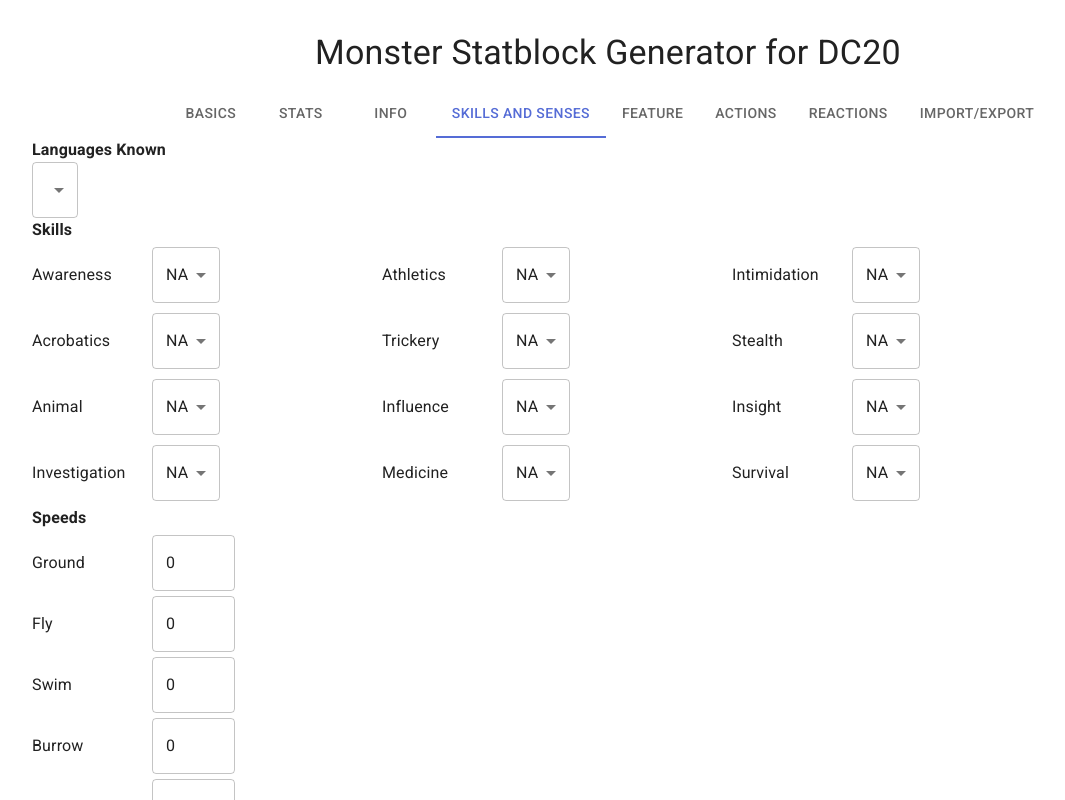
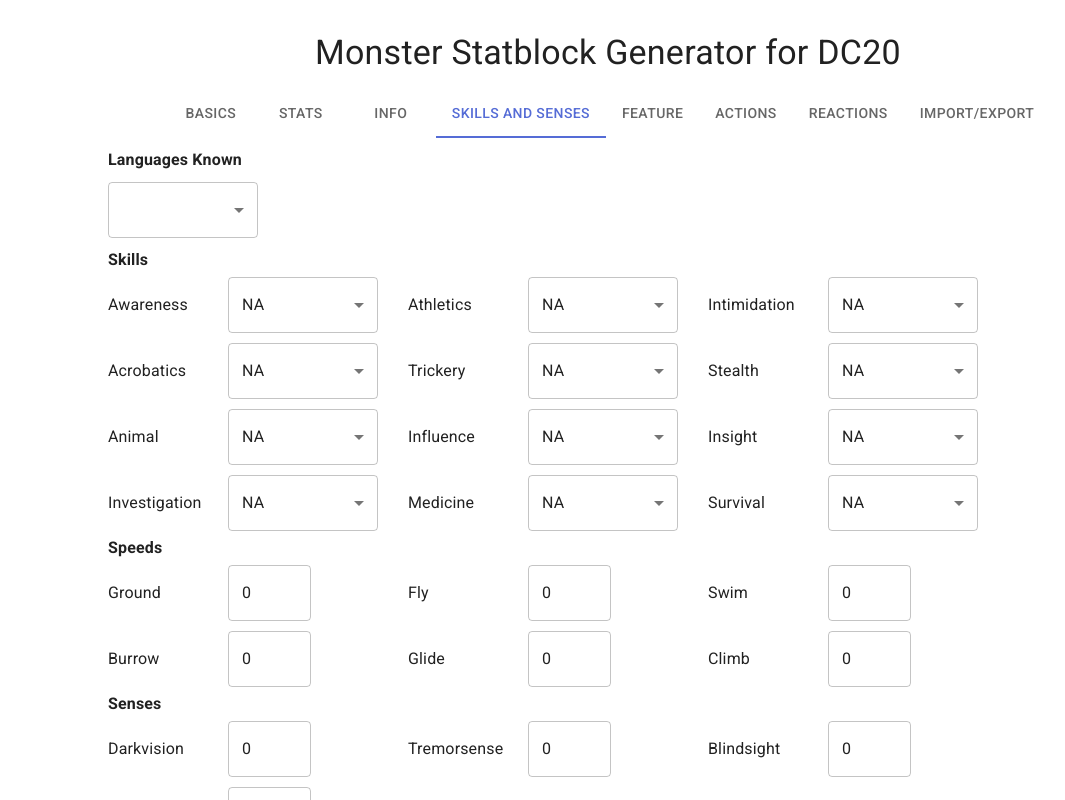
Before and after one commit to DanShink/monsterstatblockgen, a React (Vite) app: page / in a window 1280 px wide. Both pictures are taken after a click on the tab "SKILLS AND SENSES". Shown: the top 800 px of the page, without its empty margins (32-1097 px from the left). Built offline with nearby package versions, Linux system fonts and the light colour scheme.

Commit message:
Finished skills and senses

```diff
--- a/src/MonsterStatblockGen/MonsterStatblockTabs/Skills/Skills.jsx
+++ b/src/MonsterStatblockGen/MonsterStatblockTabs/Skills/Skills.jsx
@@ -16,10 +16,35 @@ export default function Skills({}) {
   const { senses, setSenses, languages, setLanguages, speeds, setSpeeds } =
     useMonsterStatblockContext();
   return (
-    <Box>
-      <Typography id="info-Senses-title" fontWeight="bold">
+    <Box
+      sx={{
+        maxWidth: "1000px",
+      }}
+    >
+      <Box
+        sx={{
+          display: "flex",
+          justifyContent: "flex-start",
+          marginTop: "10px",
+          maxWidth: "1000px",
+        }}
+      >
+        <Typography
+          id="info-Senses-title"
+          fontWeight="bold"
+          sx={{ marginRight: "10px" }}
+        >
           Languages Known
         </Typography>
+      </Box>
+      <Box
+        sx={{
+          display: "flex",
+          justifyContent: "flex-start",
+          marginTop: "10px",
+          maxWidth: "1000px",
+        }}
+      >
         <Select
           id="languages"
           multiple
@@ -31,6 +56,11 @@ export default function Skills({}) {
             } = e;
             setLanguages(typeof value === "string" ? value.split(",") : value);
           }}
+          sx={{
+            minWidth: "150px",
+            maxWidth: "500px",
+            marginBottom: "10px",
+          }}
         >
           {Object.keys(languageTypes).map((option) => (
             <MenuItem value={option} key={option}>
@@ -38,6 +68,7 @@ export default function Skills({}) {
             </MenuItem>
           ))}
         </Select>
+      </Box>
       <SkillsGenerator />
     </Box>
   );
--- a/src/MonsterStatblockGen/MonsterStatblockTabs/Skills/SkillsGenerator.jsx
+++ b/src/MonsterStatblockGen/MonsterStatblockTabs/Skills/SkillsGenerator.jsx
@@ -22,7 +22,14 @@ export default function SkillsGenerator({}) {
   const { skills, setSkills, senses, setSenses, speeds, setSpeeds } =
     useMonsterStatblockContext();
   return (
-    <Box>
+    <Box
+      sx={{
+        display: "flex",
+        justifyContent: "flex-start",
+        flexWrap: "wrap",
+        maxWidth: "1000px",
+      }}
+    >
       <Typography id="info-skills-title" fontWeight="bold">
         Skills
       </Typography>
@@ -38,9 +45,9 @@ export default function SkillsGenerator({}) {
             component="div"
             sx={{
               display: "flex",
-              justifyContent: "start",
+              justifyContent: "flex-start",
               alignItems: "center",
-              minWidth: 350,
+              minWidth: 300,
               margin: "5px 0px",
             }}
             key={index}
@@ -60,6 +67,9 @@ export default function SkillsGenerator({}) {
                   return newSkills;
                 });
               }}
+              sx={{
+                minWidth: "150px",
+              }}
             >
               {Object.keys(masteryTypes).map((option) => (
                 <MenuItem value={masteryLevels[option]} key={option}>
@@ -70,9 +80,19 @@ export default function SkillsGenerator({}) {
           </Box>
         ))}
       </Box>
+      <Box>
         <Typography id="info-speeds-title" fontWeight="bold">
           Speeds
         </Typography>
+      </Box>
+      <Box
+        sx={{
+          display: "flex",
+          justifyContent: "flex-start",
+          flexWrap: "wrap",
+          maxWidth: "1000px",
+        }}
+      >
         {Object.keys(speedTypes).map((speed, index) => (
           <Box
             component="div"
@@ -81,14 +101,16 @@ export default function SkillsGenerator({}) {
               display: "flex",
               justifyContent: "start",
               alignItems: "center",
-            minWidth: 350,
+              minWidth: 300,
               margin: "5px 0px",
             }}
           >
-          <Typography id={`info-speeds-${speed}-label`} sx={{ width: "120px" }}>
+            <Typography
+              id={`info-speeds-${speed}-label`}
+              sx={{ width: "120px" }}
+            >
               {speedTypes[speed]}
             </Typography>
-          {/* Maximum up to 100 */}
             <TextField
               id={`info-speeds-${speed}-value`}
               type="number"
@@ -105,9 +127,19 @@ export default function SkillsGenerator({}) {
             />
           </Box>
         ))}
+      </Box>
+
       <Typography id="info-senses-title" fontWeight="bold">
         Senses
       </Typography>
+      <Box
+        sx={{
+          display: "flex",
+          justifyContent: "flex-start",
+          flexWrap: "wrap",
+          maxWidth: "1000px",
+        }}
+      >
         {Object.keys(senseTypes).map((sense, index) => (
           <Box
             component="div"
@@ -116,14 +148,16 @@ export default function SkillsGenerator({}) {
               display: "flex",
               justifyContent: "start",
               alignItems: "center",
-            minWidth: 350,
+              minWidth: 300,
               margin: "5px 0px",
             }}
           >
-          <Typography id={`info-senses-${sense}-label`} sx={{ width: "120px" }}>
+            <Typography
+              id={`info-senses-${sense}-label`}
+              sx={{ width: "120px" }}
+            >
               {senseTypes[sense]}
             </Typography>
-          {/* Maximum up to 100 */}
             <TextField
               id={`info-senses-${sense}-value`}
               type="number"
@@ -141,5 +175,6 @@ export default function SkillsGenerator({}) {
           </Box>
         ))}
       </Box>
+    </Box>
   );
 }
```
Lines whose indentation alone changed are shown as unchanged.
